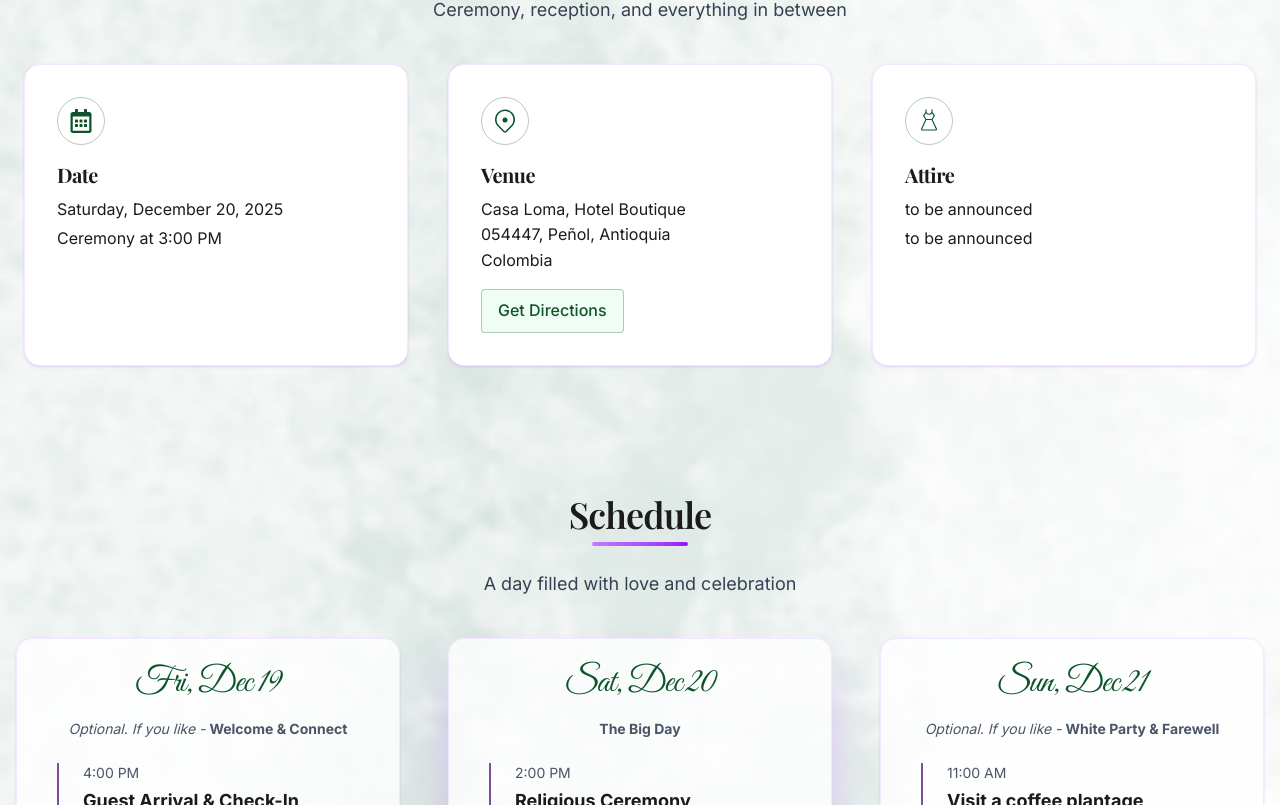
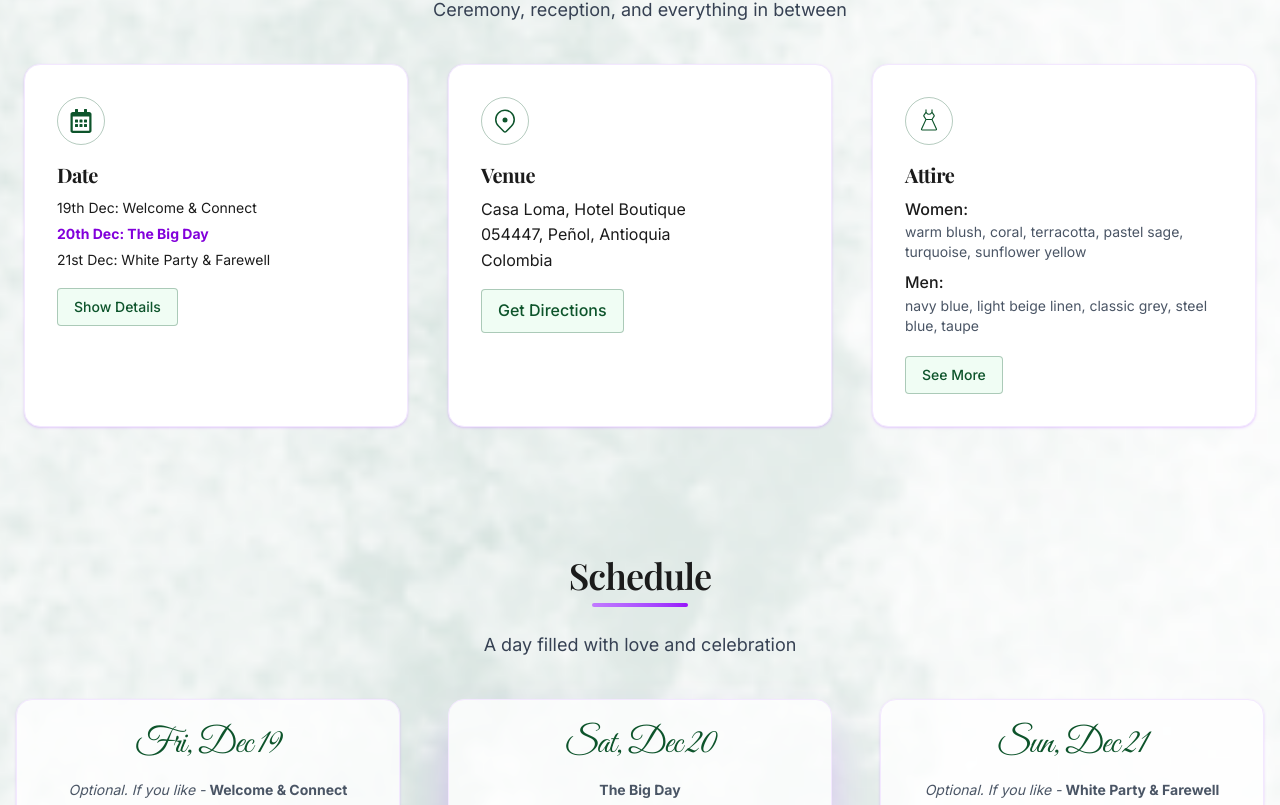
Before and after one commit to chriscloud27/maria-chris, a Next.js app: page /en in a window 1280 px wide. Shown: the part 1995-2800 px from the top of the page. Built offline with nearby package versions, Linux system fonts and the light colour scheme; a web font is replaced by a local one.

Commit message:
feat(changes): texts, style, rsvp try fix

```diff
--- a/src/app/api/rsvp/route.ts
+++ b/src/app/api/rsvp/route.ts
@@ -21,12 +21,12 @@ export async function POST(req: NextRequest) {
       return NextResponse.json({ error: parsedData.error.format() }, { status: 400 });
     }
 
-    const { 'CO/DE': coDe, code, name, email, whatsapp, rsvp, '+1': plusOne, '19-Connect': connect19, '21-Boat': boat21, notes, song } = parsedData.data;
+    const { 'CO/DE': coDe, code, name, email, whatsapp, rsvp, '+1': plusOne, '19-Connect': connect19, 'BigDay': bigDay, '21-Boat': boat21, notes, song } = parsedData.data;
 
     // Persist to Notion
     try {
-      console.log('Attempting to add or update RSVP to Notion:', { 'CO/DE': coDe, code, name, email, whatsapp, rsvp: rsvp || 'Yes', '+1': plusOne, '19-Connect': connect19, '21-Boat': boat21, notes, song });
-      await addRSVP({ 'CO/DE': coDe, code, name, email, whatsapp, rsvp: rsvp || 'Yes', '+1': plusOne, '19-Connect': connect19, '21-Boat': boat21, notes, song });
+      console.log('Attempting to add or update RSVP to Notion:', { 'CO/DE': coDe, code, name, email, whatsapp, rsvp: rsvp || 'Yes', '+1': plusOne, '19-Connect': connect19, 'BigDay': bigDay, '21-Boat': boat21, notes, song });
+      await addRSVP({ 'CO/DE': coDe, code, name, email, whatsapp, rsvp: rsvp || 'Yes', '+1': plusOne, '19-Connect': connect19, 'BigDay': bigDay, '21-Boat': boat21, notes, song });
       console.log('Successfully added or updated RSVP in Notion');
     } catch (pErr: unknown) {
       if (pErr instanceof Error) {
--- a/src/components/Arrival.tsx
+++ b/src/components/Arrival.tsx
@@ -23,9 +23,8 @@ const Card = ({
       <Image
         src={imageSrc}
         alt={imageAlt}
-        layout="fill"
-        objectFit="cover"
-        className="w-full h-full"
+        fill
+        className="object-cover"
       />
       <div className="absolute inset-0 bg-black bg-opacity-40 flex items-center justify-center">
         <div className="text-white text-2xl font-bold flex items-center gap-3">
--- a/src/components/Details.tsx
+++ b/src/components/Details.tsx
@@ -19,8 +19,17 @@ export function Details() {
             <FaRegCalendarAlt className="text-green-900 text-2xl" />
           </div>
           <h3 className="text-xl font-bold mb-2">{t("dateTitle")}</h3>
-          <p className="mb-1">{t("dateMain")}</p>
-          <p className="">{t("ceremonyTime")}</p>
+          <div className="text-sm leading-relaxed space-y-1 mb-4">
+            <div>19th Dec: Welcome & Connect</div>
+            <div className="font-bold text-purple-700">20th Dec: The Big Day</div>
+            <div>21st Dec: White Party & Farewell</div>
+          </div>
+          <a
+            href="#schedule"
+            className="px-4 py-2 rounded border border-green-900/30 text-green-900 bg-green-50 hover:bg-green-100 font-medium transition text-sm"
+          >
+            {t("showDetailsButton")}
+          </a>
         </div>
         {/* Venue Card */}
         <div className="flex-1 bg-white rounded-2xl shadow shadow-purple-500/20 hover:shadow-purple-500/40 transition-all duration-300 border border-purple-100 p-8 flex flex-col items-start min-w-[280px] max-w-sm mx-auto">
@@ -44,8 +53,20 @@ export function Details() {
             <PiDressLight className="text-green-900 text-2xl" />
           </div>
           <h3 className="text-xl font-bold mb-2">{t("attireTitle")}</h3>
-          <p className="mb-1">{t("attireMain")}</p>
-          <p>{t("attireNote")}</p>
+          <div className="mb-2">
+            <p className="font-medium">{t("attireWomenLabel")}</p>
+            <p className="text-sm text-gray-600 mb-2">{t("attireWomen")}</p>
+            <p className="font-medium">{t("attireMenLabel")}</p>
+            <p className="text-sm text-gray-600 mb-3">{t("attireMen")}</p>
+          </div>
+          <a
+            href={t("attireButtonLink")}
+            target="_blank"
+            rel="noopener noreferrer"
+            className="px-4 py-2 rounded border border-green-900/30 text-green-900 bg-green-50 hover:bg-green-100 font-medium transition text-sm"
+          >
+            {t("attireButtonText")}
+          </a>
         </div>
       </div>
     </section>
--- a/src/components/Location.tsx
+++ b/src/components/Location.tsx
@@ -19,7 +19,7 @@ export const Location = () => {
           <div style={{ height: '450px', width: '100%' }} className="mt-4 rounded-lg overflow-hidden shadow-lg">
             <iframe
               width="100%"
-              src="https://www.google.com/maps/embed?pb=!1m17!1m12!1m3!1d4456.925486060353!2d-75.22962012500957!3d6.223829993764233!2m3!1f0!2f0!3f0!3m2!1i1024!2i768!4f13.1!3m2!1m1!2zNsKwMTMnMjUuOCJOIDc1wrAxMyczNy40Ilc!5e1!3m2!1sen!2sde!4v1754822522914!5m2!1sen!2sde"
+              src="https://www.google.com/maps/embed?pb=!1m18!1m12!1m3!1d5391.741581316906!2d-75.22461681295016!3d6.218998077702833!2m3!1f0!2f0!3f0!3m2!1i1024!2i768!4f13.1!3m3!1m2!1s0x8e441dbe3a08b0a7%3A0x90e6142371913e61!2sCasa%20Loma%20%2C%20Hotel%20Boutique!5e1!3m2!1sde!2sde!4v1759519351644!5m2!1sde!2sde"
               height="450"
               style={{ border: 0 }}
               allowFullScreen={true}
--- a/src/components/Nav.tsx
+++ b/src/components/Nav.tsx
@@ -35,7 +35,7 @@ export const Nav = ({ navItems }: NavProps) => {
   const sections = navItems ?? defaultSections;
 
   return (
-    <nav className="fixed top-0 left-0 right-0 bg-transparent backdrop-blur-md border-b border-gray-200/10 shadow-sm hover:shadow-md transition-all duration-300 z-50">
+    <nav className="fixed top-0 left-0 right-0 bg-white/60 backdrop-blur-md border-b border-gray-200/20 shadow-sm hover:shadow-md transition-all duration-300 z-50">
       <div className="container mx-auto px-4">
         <div className="flex justify-between items-center py-4">
           <Link href="#hero" className="text-xl font-script flex items-center">
@@ -66,7 +66,7 @@ export const Nav = ({ navItems }: NavProps) => {
         </div>
       </div>
       {isMobileMenuOpen && (
-        <div className="md:hidden absolute top-full left-0 w-full bg-transparent backdrop-blur-md border-b border-gray-200/10 shadow-lg">
+        <div className="md:hidden absolute top-full left-0 w-full bg-white/90 backdrop-blur-md border-b border-gray-200/20 shadow-lg">
           <div className="flex flex-col items-center space-y-4 py-4">
             {sections.map(section => (
               <Link
--- a/src/messages/de.json
+++ b/src/messages/de.json
@@ -241,8 +241,9 @@
     "title": "Die Details",
     "subtitle": "Zeremonie, Empfang und alles dazwischen",
     "dateTitle": "Datum",
-  "dateMain": "Samstag, 20. Dezember 2025",
-    "ceremonyTime": "Zeremonie um 15:00 Uhr",
+  "dateMain": "19. Dez: Willkommen & Verbinden\n20. Dez: Der Große Tag\n21. Dez: Weiße Party & Abschied",
+    "ceremonyTime": "",
+  "showDetailsButton": "Details Anzeigen",
     "venueTitle": "Veranstaltungsort",
   "venueName": "Casa Loma, Hotel Boutique",
   "venueAddress1": "054447, Peñol, Antioquia",
@@ -250,8 +251,13 @@
     "venueMapLink": "https://maps.app.goo.gl/AJqtsKRrEcacKkfWA",
     "getDirections": "Route anzeigen",
     "attireTitle": "Kleidung",
-    "attireMain": "wird noch bekanntgegeben",
-    "attireNote": "wird noch bekanntgegeben"
+    "attireWomenLabel": "Frauen:",
+    "attireMenLabel": "Männer:",
+    "attireWomen": "warmes Rosa, Koralle, Terrakotta, pastelliges Salbeigrün, Türkis, Sonnenblumengelb",
+    "attireMen": "Marineblau, helles Beige-Leinen, klassisches Grau, Stahlblau, Taupe",
+    "attireNote": "",
+    "attireButtonText": "Mehr Sehen",
+    "attireButtonLink": "https://pin.it/i/5NzR4QggM/"
   },
   "story": {
     "title": "Unsere Geschichte",
--- a/src/messages/en.json
+++ b/src/messages/en.json
@@ -241,8 +241,9 @@
     "title": "The Details",
     "subtitle": "Ceremony, reception, and everything in between",
     "dateTitle": "Date",
-    "dateMain": "Saturday, December 20, 2025",
-    "ceremonyTime": "Ceremony at 3:00 PM",
+    "dateMain": "19th Dec: Welcome & Connect\n20th Dec: The Big Day\n21st Dec: White Party & Farewell",
+    "ceremonyTime": "",
+    "showDetailsButton": "Show Details",
     "venueTitle": "Venue",
     "venueName": "Casa Loma, Hotel Boutique",
     "venueAddress1": "054447, Peñol, Antioquia",
@@ -250,8 +251,13 @@
     "venueMapLink": "https://maps.app.goo.gl/AJqtsKRrEcacKkfWA",
     "getDirections": "Get Directions",
     "attireTitle": "Attire",
-    "attireMain": "to be announced",
-    "attireNote": "to be announced"
+    "attireWomenLabel": "Women:",
+    "attireMenLabel": "Men:",
+    "attireWomen": "warm blush, coral, terracotta, pastel sage, turquoise, sunflower yellow",
+    "attireMen": "navy blue, light beige linen, classic grey, steel blue, taupe",
+    "attireNote": "",
+    "attireButtonText": "See More",
+    "attireButtonLink": "https://pin.it/i/5NzR4QggM/"
   },
   "story": {
     "title": "Our Story",
```
Also changed, not shown: src/app/[locale]/page.tsx (+17 -1 lines), src/components/Rsvp.tsx (+52 -19 lines), src/lib/notionClient.ts (+6 -1 lines), src/messages/es.json (+8 -6 lines), 1 other file (tests, documents, lock files or other folders).
